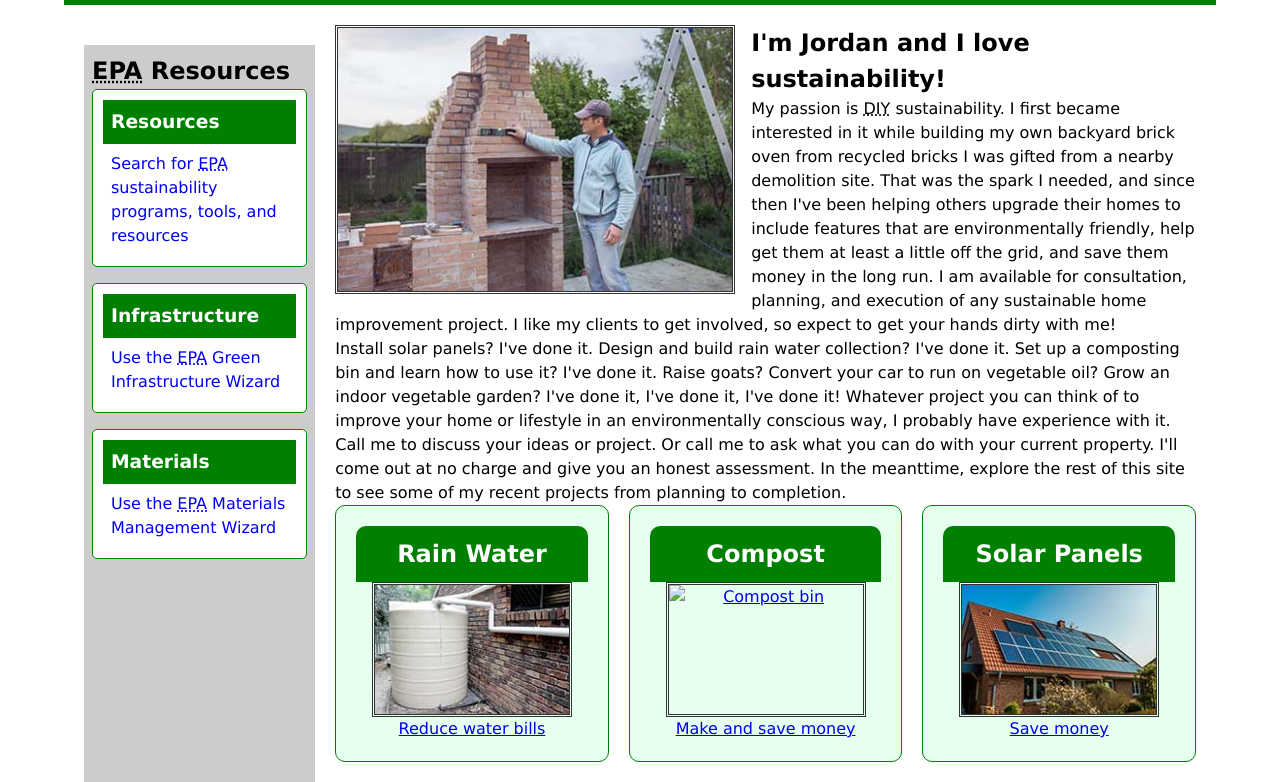
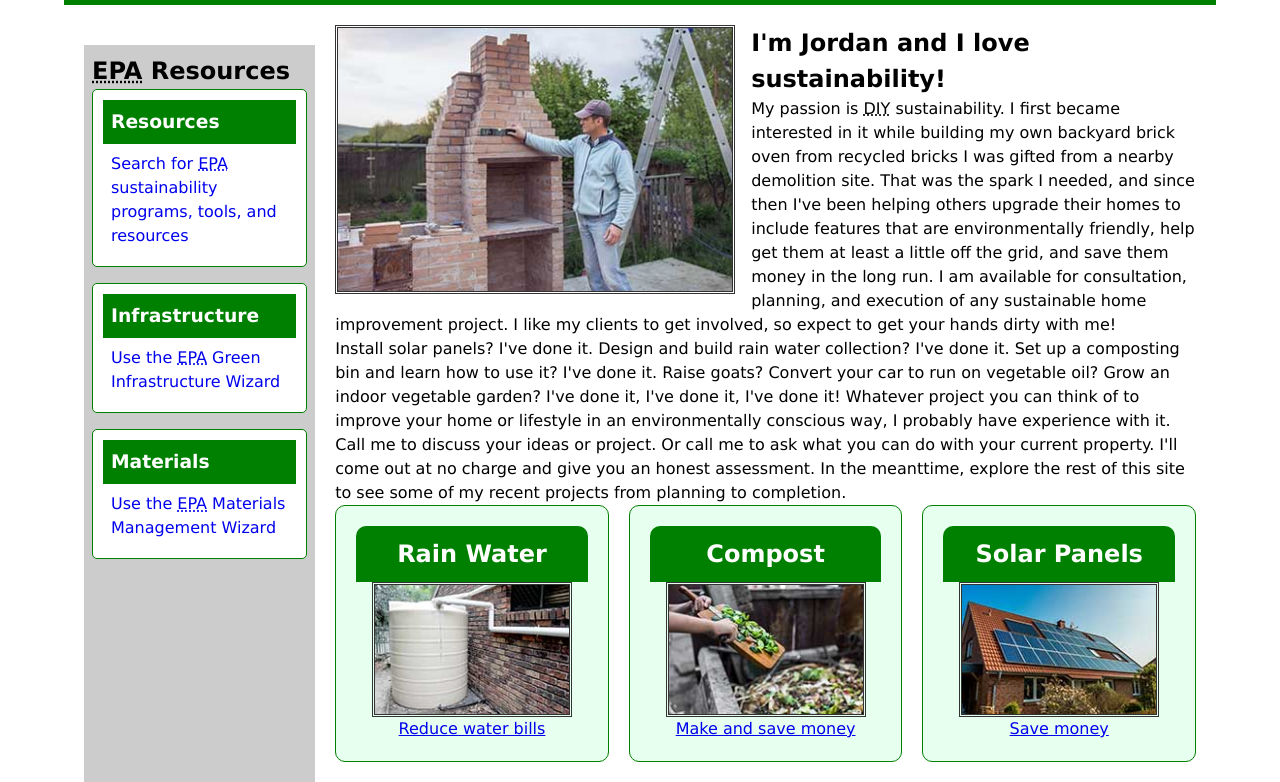
Before and after one commit to LakynSeam/sustain, a plain HTML site: page index.html in a window 1280 px wide. Shown: the part 127-909 px from the top of the page. Drawn offline with Linux system fonts and the light colour scheme.

Commit message:
Update index.html

```diff
--- a/index.html
+++ b/index.html
@@ -45,7 +45,7 @@
           <div>
               <h2>Compost</h2>
               <a href="#">
-                  <img src="images/compost.jpg" width="200" height="133" alt="Compost bin">
+                  <img src="compost.jpg" width="200" height="133" alt="Compost bin">
                   <p>Make and save money</p>
               </a>
           </div>
```
